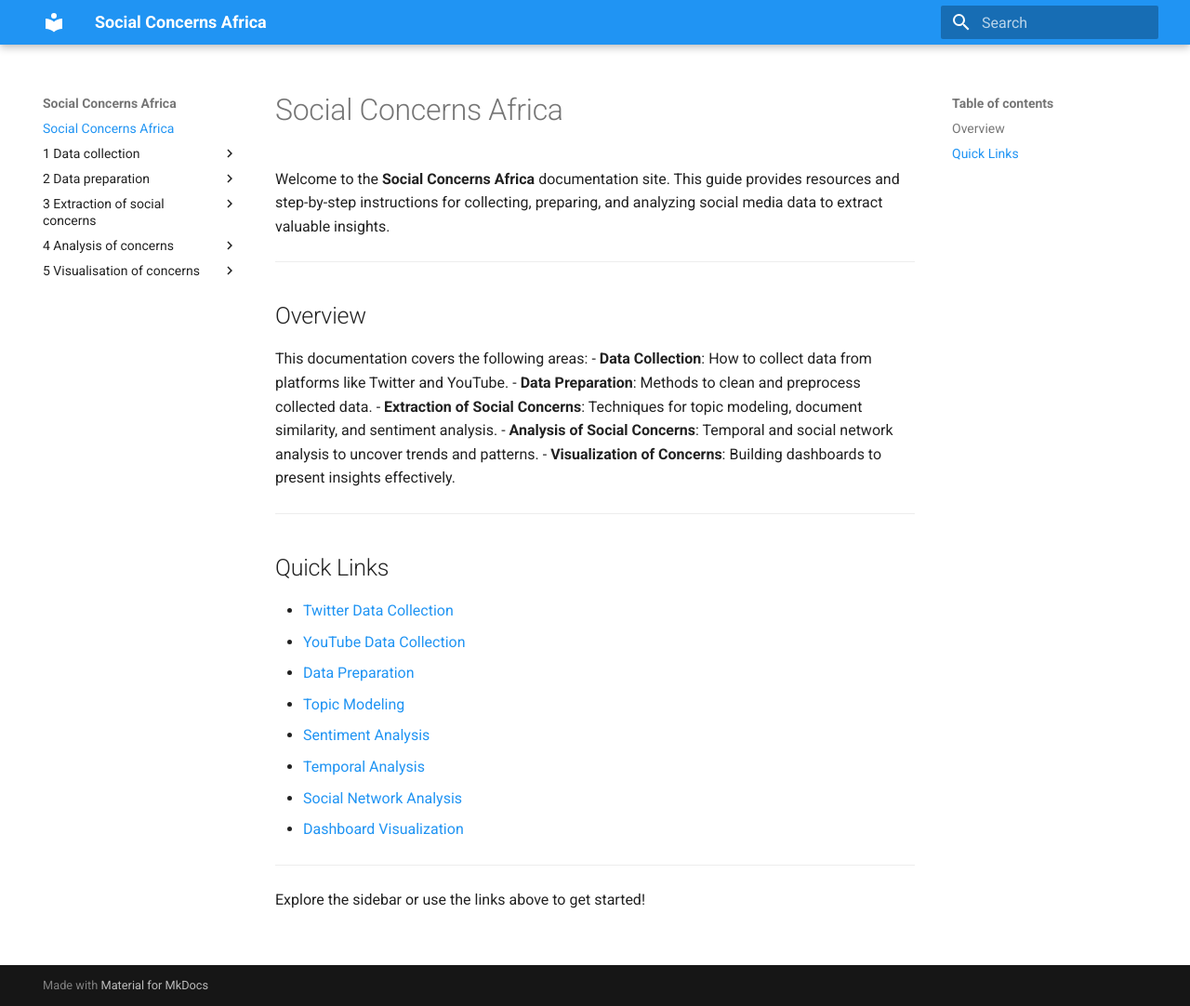
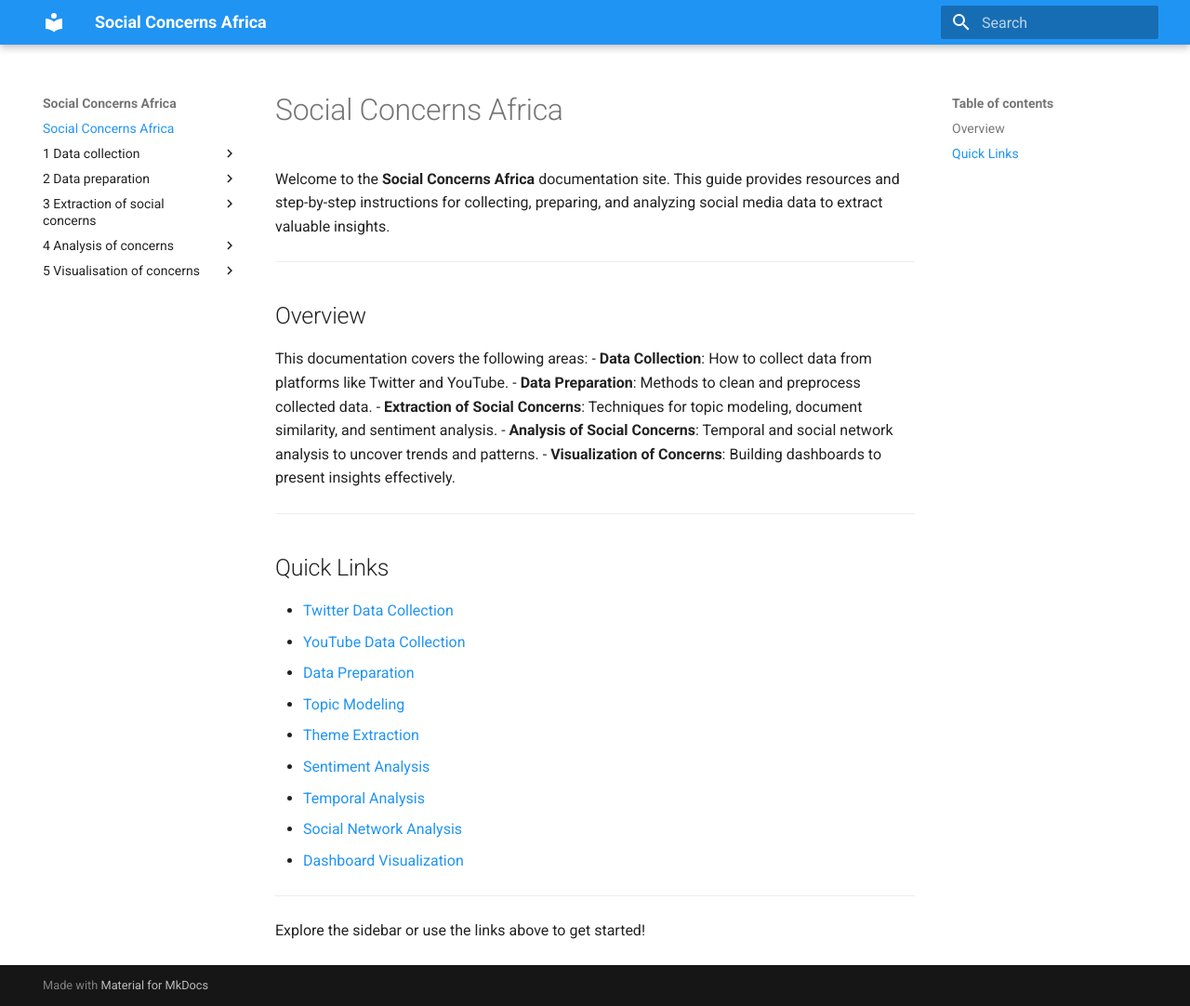
Before and after one commit to SibitendaHarriet/SnDAP, an MkDocs documentation site: the page built from docs/index.md, in a window 1280 px wide and 1082 px high. Shown: the whole window at 93% size. Built offline with MkDocs 1.6.1 and Material for MkDocs 9.7.7, drawn with Linux system fonts in a browser that asks for light colours.

Commit message:
msingkhlkkll

```diff
--- a/docs/index.md
+++ b/docs/index.md
@@ -21,6 +21,7 @@ This documentation covers the following areas:
 - [YouTube Data Collection](1_Data_collection/youtube_data_collection.md)
 - [Data Preparation](2_Data_preparation/data_preparation.md)
 - [Topic Modeling](3_Extraction_of_social_concerns/Topic_modeling.md)
+- [Theme Extraction](3_Extraction_of_social_concerns/Themes_by_Document_similarity.md)
 - [Sentiment Analysis](3_Extraction_of_social_concerns/Sentiment_analysis.md)
 - [Temporal Analysis](4_Analysis_of_concerns/Temporal_analysis.md)
 - [Social Network Analysis](4_Analysis_of_concerns/Social_network_analysis.md)
```
